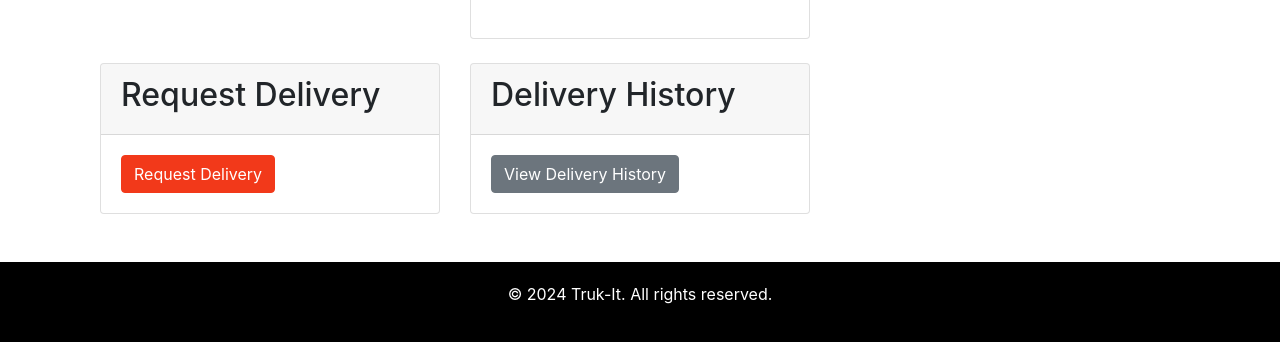
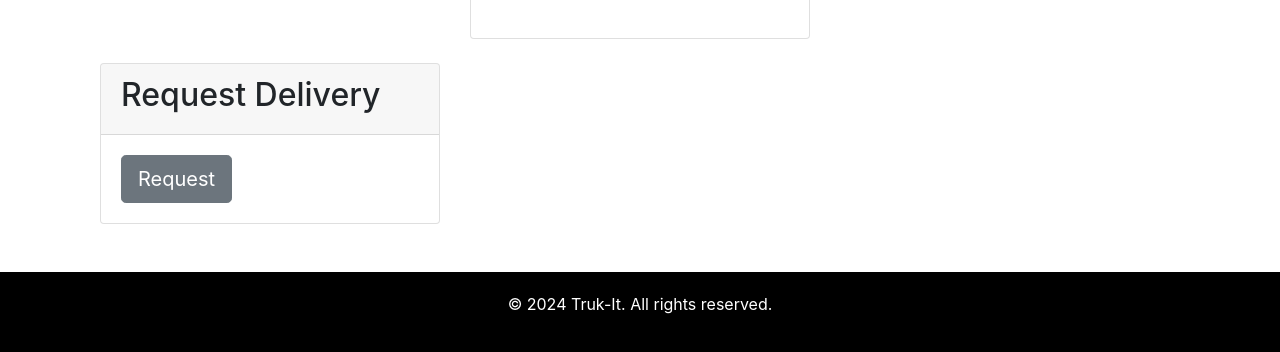
Before and after one commit to joelstennett81/TrukIt, a Django app: page /customer_dashboard/ in a window 1280 px wide. Shown: the part 497-849 px from the top of the page. Run offline with Django 5.2, Linux system fonts and the light colour scheme; some libraries are stand-ins or nearby versions.

Commit message:
Make it production ready

```diff
--- a/templates/customer_dashboard.html
+++ b/templates/customer_dashboard.html
@@ -49,21 +49,21 @@
                         <h2>Request Delivery</h2>
                     </div>
                     <div class="card-body">
-                        <a href="{% url 'web_create_delivery_transaction' %}" class="btn btn-primary">Request Delivery</a>
+                        <a href="https://forms.office.com/r/3C6GrR2N2V" class="btn btn-secondary btn-lg">Request</a>
                     </div>
                 </div>
             </div>
-            <div class="col-md-4">
-                <div class="card mt-4">
-                    <div class="card-header">
-                        <h2>Delivery History</h2>
-                    </div>
-                    <div class="card-body">
-                        <a href="{% url 'web_customer_delivery_transactions' %}" class="btn btn-secondary">View Delivery
-                            History</a>
-                    </div>
-                </div>
-            </div>
+            {#            <div class="col-md-4">#}
+            {#                <div class="card mt-4">#}
+            {#                    <div class="card-header">#}
+            {#                        <h2>Delivery History</h2>#}
+            {#                    </div>#}
+            {#                    <div class="card-body">#}
+            {#                        <a href="{% url 'web_customer_delivery_transactions' %}" class="btn btn-secondary">View Delivery#}
+            {#                            History</a>#}
+            {#                    </div>#}
+            {#                </div>#}
+            {#            </div>#}
         </div>
     </div>
 {% endblock %}
```
Also changed, not shown: templates/home.html (+12 -11 lines), db.sqlite3.
